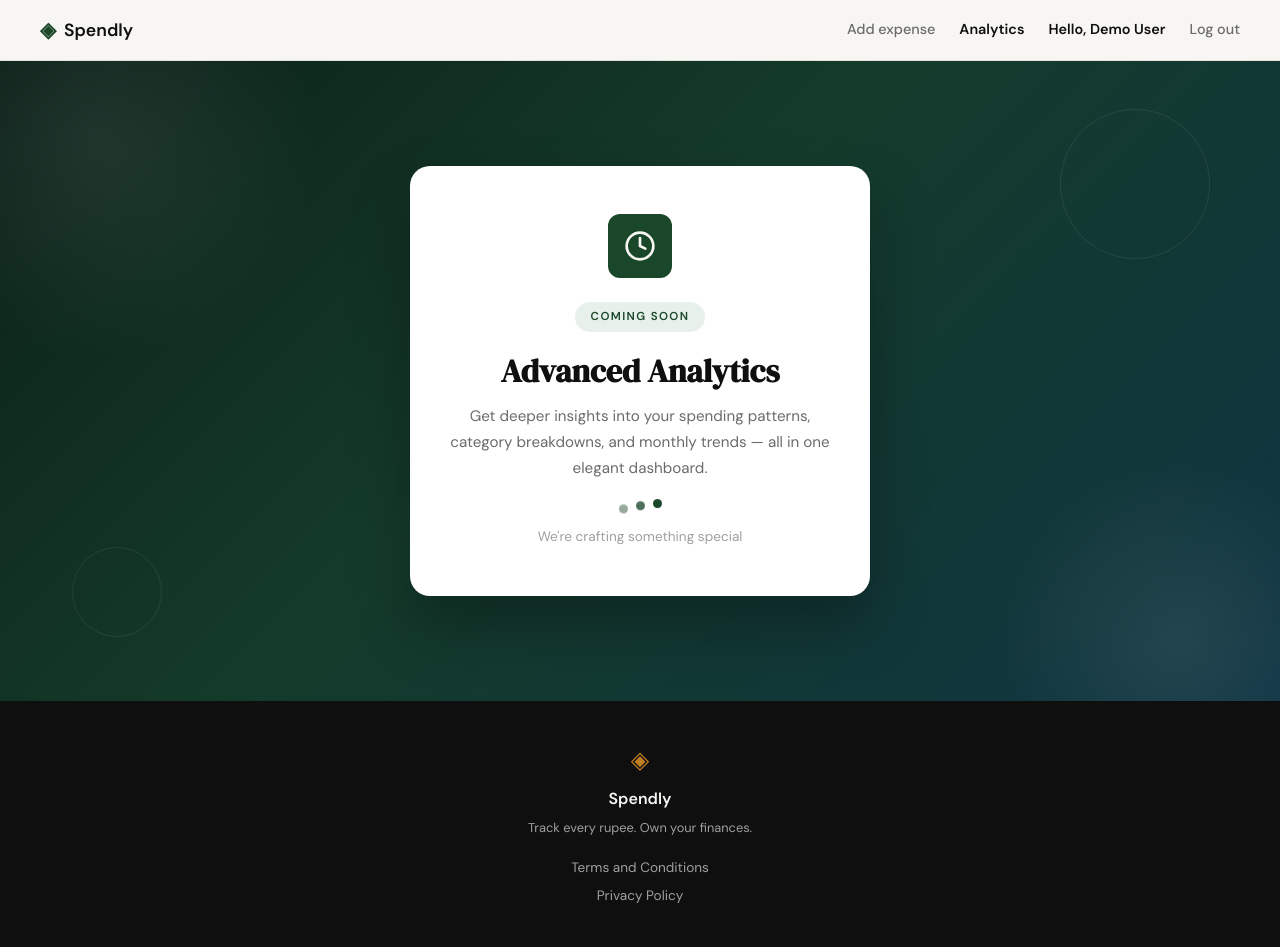
After one commit to amanpal07/spendly, a Flask app: page /analytics in a window 1280 px wide. The commit adds this page. Run offline with Flask 3, Linux system fonts and the light colour scheme; a user stored in the database is signed in.

Commit message:
feat: implement add-expense form and route (step 07)
* add comming soon page

* feat: implement add-expense form and route (step 07)

Replace the placeholder /expenses/add stub with a GET/POST route that renders
a styled form and inserts a validated expense scoped to the logged-in user.
Adds nav + profile CTA links, an isolated test DB via SPENDLLY_DB, and a
dedicated pytest suite; hardens secret_key with an env var.

Co-Authored-By: Claude <noreply@anthropic.com>

---------

Co-authored-by: Claude <noreply@anthropic.com>

```diff
--- a/app.py
+++ b/app.py
@@ -1,3 +1,5 @@
+import math
+import os
 import re
 import sqlite3
 from datetime import datetime, timedelta
@@ -12,8 +14,15 @@ MONTH_NAMES = (
     "July", "August", "September", "October", "November", "December",
 )
 
+CATEGORIES = (
+    "Food", "Transport", "Bills", "Health", "Entertainment", "Shopping", "Other",
+)
+
+DATE_RE = re.compile(r"^\d{4}-\d{2}-\d{2}$")
+
 app = Flask(__name__)
-app.secret_key = "spendly-dev-key-change-in-production"  # dev-only; use env var in prod
+# Dev-only default; set SPENDLLY_SECRET_KEY (a random value) in any real deployment.
+app.secret_key = os.environ.get("SPENDLLY_SECRET_KEY", "spendly-dev-key-change-in-production")
 
 
 # ------------------------------------------------------------------ #
@@ -87,6 +96,13 @@ def terms():
 @app.route("/privacy")
 def privacy():
     return render_template("privacy.html")
+
+
+@app.route("/analytics")
+def analytics():
+    if not session.get("user_id"):
+        return redirect(url_for("login"))
+    return render_template("analytics.html")
 
 
 @app.route("/login", methods=["GET", "POST"])
@@ -294,9 +310,72 @@ def profile():
     )
 
 
-@app.route("/expenses/add")
+@app.route("/expenses/add", methods=["GET", "POST"])
 def add_expense():
-    return "Add expense — coming in Step 7"
+    if not session.get("user_id"):
+        return redirect(url_for("login"))
+
+    if request.method == "GET":
+        today = datetime.now().strftime("%Y-%m-%d")
+        return render_template(
+            "add_expense.html",
+            categories=CATEGORIES,
+            date=today,
+            amount="",
+            category="",
+            description="",
+        )
+
+    # --- POST: extract and trim form fields ---
+    raw_amount = request.form.get("amount", "").strip()
+    category = request.form.get("category", "").strip()
+    date = request.form.get("date", "").strip()
+    description = request.form.get("description", "").strip()[:200]
+
+    def fail(msg):
+        return render_template(
+            "add_expense.html",
+            error=msg,
+            categories=CATEGORIES,
+            amount=raw_amount,
+            category=category,
+            date=date,
+            description=description,
+        )
+
+    # --- Validate amount ---
+    try:
+        amount = float(raw_amount)
+    except (ValueError, TypeError):
+        return fail("Please enter a valid amount.")
+    if not math.isfinite(amount) or amount <= 0:
+        return fail("Amount must be a positive number.")
+
+    # --- Validate category ---
+    if category not in CATEGORIES:
+        return fail("Please select a valid category.")
+
+    # --- Validate date (format + real calendar date) ---
+    if not DATE_RE.match(date):
+        return fail("Please enter a valid date (YYYY-MM-DD).")
+    try:
+        datetime.strptime(date, "%Y-%m-%d")
+    except ValueError:
+        return fail("Please enter a valid date.")
+
+    # --- Insert, scoped to the logged-in user ---
+    db = get_db()
+    try:
+        db.execute(
+            "INSERT INTO expenses (user_id, amount, category, date, description) "
+            "VALUES (?, ?, ?, ?, ?)",
+            (session["user_id"], round(amount, 2), category, date, description or None),
+        )
+        db.commit()
+    finally:
+        db.close()
+
+    return redirect(url_for("profile"))
 
 
 @app.route("/expenses/<int:id>/edit")
--- a/database/db.py
+++ b/database/db.py
@@ -6,12 +6,14 @@ Step 1 — Database Setup. Implements:
   seed_db()   — inserts demo user + sample expenses, only if empty
 """
 
+import os
 import sqlite3
 
 from werkzeug.security import generate_password_hash
 
-# SQLite file in the project root (ignored by .gitignore).
-DATABASE = "expense_tracker.db"
+# SQLite file. Defaults to the project-root dev DB, but can be overridden with
+# the SPENDLLY_DB env var (used by tests to point at an isolated temp database).
+DATABASE = os.environ.get("SPENDLLY_DB", "expense_tracker.db")
 
 
 def get_db():
--- a/static/css/style.css
+++ b/static/css/style.css
@@ -111,6 +111,7 @@ a { color: inherit; text-decoration: none; }
 
 .nav-links a { color: var(--ink-muted); transition: color 0.2s; }
 .nav-links a:hover { color: var(--ink); }
+.nav-links a.active { color: var(--ink); font-weight: 600; }
 .nav-greeting { color: var(--ink); font-weight: 600; }
 
 /* ------------------------------------------------------------------ */
@@ -390,6 +391,12 @@ a { color: inherit; text-decoration: none; }
 
 .btn-primary:hover { background: var(--accent); }
 
+/* Small button variant */
+.btn-sm {
+    font-size: 0.8rem;
+    padding: 0.45rem 1rem;
+}
+
 .btn-ghost {
     display: inline-block;
     background: transparent;
@@ -560,6 +567,13 @@ a { color: inherit; text-decoration: none; }
 
 .form-input::placeholder { color: var(--ink-faint); }
 
+/* Hint text for optional fields */
+.form-hint {
+    font-weight: 400;
+    color: var(--ink-faint);
+    font-size: 0.8rem;
+}
+
 .btn-submit {
     width: 100%;
     padding: 0.7rem;
@@ -712,6 +726,18 @@ a { color: inherit; text-decoration: none; }
     font-size: 1.25rem;
     color: var(--ink);
     margin-bottom: 1rem;
+}
+
+/* Header row: section title + action button on one line */
+.profile-section-header {
+    display: flex;
+    align-items: center;
+    justify-content: space-between;
+    margin-bottom: 1rem;
+}
+
+.profile-section-header .profile-section-title {
+    margin-bottom: 0;
 }
 
 /* 3. Transaction history table */
--- /dev/null
+++ b/templates/analytics.html
@@ -0,0 +1,216 @@
+{% extends "base.html" %}
+
+{% block title %}Analytics — Spendly{% endblock %}
+
+{% block head %}
+<style>
+    /* ---- Full-bleed dark backdrop ---- */
+    .cs-backdrop {
+        position: relative;
+        min-height: calc(100vh - 60px - 100px);
+        display: flex;
+        align-items: center;
+        justify-content: center;
+        padding: 3rem 2rem;
+        background: linear-gradient(
+            135deg,
+            #0b1f17 0%,
+            #143b2a 45%,
+            #0f3443 100%
+        );
+        overflow: hidden;
+    }
+
+    /* ---- Geometric decorations in the corners ---- */
+    .cs-backdrop::before,
+    .cs-backdrop::after {
+        content: "";
+        position: absolute;
+        border-radius: 50%;
+        background: radial-gradient(circle, rgba(255, 255, 255, 0.08), transparent 70%);
+        pointer-events: none;
+    }
+
+    .cs-backdrop::before {
+        width: 440px;
+        height: 440px;
+        top: -140px;
+        left: -120px;
+    }
+
+    .cs-backdrop::after {
+        width: 380px;
+        height: 380px;
+        bottom: -130px;
+        right: -90px;
+    }
+
+    .cs-shape {
+        position: absolute;
+        border-radius: 50%;
+        border: 1px solid rgba(255, 255, 255, 0.08);
+        pointer-events: none;
+    }
+
+    .cs-shape--tl {
+        width: 150px;
+        height: 150px;
+        top: 48px;
+        right: 70px;
+    }
+
+    .cs-shape--br {
+        width: 90px;
+        height: 90px;
+        bottom: 64px;
+        left: 72px;
+    }
+
+    /* ---- Centered white card ---- */
+    .cs-card {
+        position: relative;
+        z-index: 1;
+        background: var(--paper-card);
+        border-radius: var(--radius-lg);
+        box-shadow: 0 30px 60px rgba(0, 0, 0, 0.3);
+        padding: 3rem 2.5rem;
+        max-width: 460px;
+        width: 100%;
+        text-align: center;
+    }
+
+    /* ---- Clock icon ---- */
+    .cs-icon {
+        width: 64px;
+        height: 64px;
+        background: var(--accent);
+        border-radius: var(--radius-md);
+        display: flex;
+        align-items: center;
+        justify-content: center;
+        margin: 0 auto 1.5rem;
+    }
+
+    .cs-icon svg {
+        width: 32px;
+        height: 32px;
+        color: var(--paper);
+    }
+
+    /* ---- "COMING SOON" pill ---- */
+    .cs-badge {
+        display: inline-block;
+        background: var(--accent-light);
+        color: var(--accent);
+        font-size: 0.72rem;
+        font-weight: 600;
+        letter-spacing: 0.12em;
+        text-transform: uppercase;
+        padding: 0.35rem 1rem;
+        border-radius: 999px;
+        margin-bottom: 1.25rem;
+    }
+
+    /* ---- Title ---- */
+    .cs-title {
+        font-family: var(--font-display);
+        font-size: 2rem;
+        color: var(--ink);
+        line-height: 1.2;
+        margin-bottom: 0.85rem;
+    }
+
+    /* ---- Description ---- */
+    .cs-desc {
+        font-size: 0.95rem;
+        color: var(--ink-muted);
+        line-height: 1.7;
+        margin-bottom: 1.5rem;
+    }
+
+    /* ---- Animated loading dots ---- */
+    .cs-dots {
+        display: flex;
+        gap: 8px;
+        justify-content: center;
+        margin-bottom: 0.75rem;
+    }
+
+    .cs-dot {
+        width: 9px;
+        height: 9px;
+        border-radius: 50%;
+        background: var(--accent);
+        opacity: 0.4;
+        animation: cs-bounce 1.4s ease-in-out infinite;
+    }
+
+    .cs-dot:nth-child(2) { animation-delay: 0.2s; }
+    .cs-dot:nth-child(3) { animation-delay: 0.4s; }
+
+    @keyframes cs-bounce {
+        0%, 80%, 100% {
+            opacity: 0.4;
+            transform: translateY(0);
+        }
+        40% {
+            opacity: 1;
+            transform: translateY(-6px);
+        }
+    }
+
+    /* ---- Crafting subtext ---- */
+    .cs-subtext {
+        font-size: 0.85rem;
+        color: var(--ink-faint);
+    }
+
+    /* ---- Responsive ---- */
+    @media (max-width: 600px) {
+        .cs-card { padding: 2.5rem 1.5rem; }
+        .cs-title { font-size: 1.65rem; }
+        .cs-backdrop { padding: 2rem 1rem; }
+    }
+</style>
+{% endblock %}
+
+{% block content %}
+<section class="cs-backdrop">
+    <span class="cs-shape cs-shape--tl"></span>
+    <span class="cs-shape cs-shape--br"></span>
+
+    <div class="cs-card">
+        <!-- Clock icon -->
+        <div class="cs-icon">
+            <svg xmlns="http://www.w3.org/2000/svg" viewBox="0 0 24 24" fill="none"
+                 stroke="currentColor" stroke-width="2" stroke-linecap="round"
+                 stroke-linejoin="round">
+                <circle cx="12" cy="12" r="10"/>
+                <polyline points="12 6 12 12 16 14"/>
+            </svg>
+        </div>
+
+        <!-- Badge -->
+        <span class="cs-badge">Coming Soon</span>
+
+        <!-- Title -->
+        <h1 class="cs-title">Advanced Analytics</h1>
+
+        <!-- Description -->
+        <p class="cs-desc">
+            Get deeper insights into your spending patterns, category
+            breakdowns, and monthly trends — all in one elegant dashboard.
+        </p>
+
+        <!-- Animated loading dots -->
+        <div class="cs-dots">
+            <span class="cs-dot"></span>
+            <span class="cs-dot"></span>
+            <span class="cs-dot"></span>
+        </div>
+
+        <!-- Crafting subtext -->
+        <p class="cs-subtext">We're crafting something special</p>
+    </div>
+</section>
+{% endblock %}
--- a/templates/base.html
+++ b/templates/base.html
@@ -20,6 +20,8 @@
             </a>
             <div class="nav-links">
                 {% if session.get('user_id') %}
+                <a href="{{ url_for('add_expense') }}" {% if request.endpoint == 'add_expense' %}class="active"{% endif %}>Add expense</a>
+                <a href="{{ url_for('analytics') }}" {% if request.endpoint == 'analytics' %}class="active"{% endif %}>Analytics</a>
                 <span class="nav-greeting">Hello, {{ session.get('user_name', 'there') }}</span>
                 <a href="{{ url_for('logout') }}">Log out</a>
                 {% else %}
--- a/templates/profile.html
+++ b/templates/profile.html
@@ -68,7 +68,10 @@
     <!-- 3 + 4. Two-column: transactions (left) + category breakdown (right) -->
     <div class="profile-columns">
       <div class="profile-transactions">
-        <h2 class="profile-section-title">Recent transactions</h2>
+        <div class="profile-section-header">
+          <h2 class="profile-section-title">Recent transactions</h2>
+          <a href="{{ url_for('add_expense') }}" class="btn-primary btn-sm">+ Add expense</a>
+        </div>
         {% if transactions %}
         <table class="profile-table">
           <thead>
```
Also changed, not shown: conftest.py (added, +55 -0 lines), templates/add_expense.html (added, +70 -0 lines), tests/test_07-add-expense.py (added, +258 -0 lines), .claude/settings.local.json, .claude/specs/07-add-expense.md (added).
